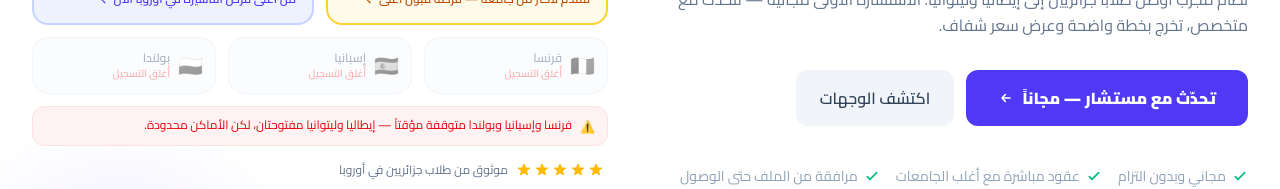
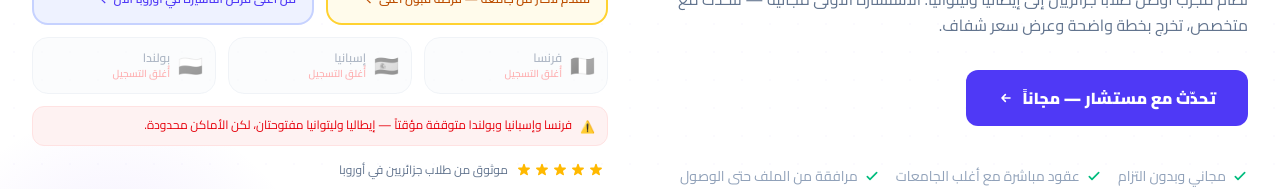
Before and after one commit to HaithemOfficial/elnadjah_webiste, a React (Vite) app: page / in a window 1280 px wide. Shown: the part 578-767 px from the top of the page. Built offline with nearby package versions, Linux system fonts and the light colour scheme.

Commit message:
Move destination finder CTA to destinations section

```diff
--- a/src/components/home/DestinationGrid.jsx
+++ b/src/components/home/DestinationGrid.jsx
@@ -172,6 +172,17 @@ export default function DestinationGrid() {
           <p className="text-slate-500 text-sm mb-4">لست متأكداً من أي وجهة تناسبك أكثر؟</p>
           <div className="flex flex-col sm:flex-row items-center justify-center gap-3">
             <a
+              href="https://finder.elnadjah.com/"
+              target="_blank"
+              rel="noopener noreferrer"
+              className="inline-flex items-center gap-2 bg-white hover:bg-slate-50 text-indigo-700 font-semibold text-sm px-6 py-3 rounded-xl transition-colors border border-indigo-100"
+            >
+              أداة اختيار الوجهة
+              <svg className="w-4 h-4 rtl-flip" fill="none" viewBox="0 0 24 24" stroke="currentColor" strokeWidth={2.5}>
+                <path strokeLinecap="round" strokeLinejoin="round" d="M13 7l5 5m0 0l-5 5m5-5H6" />
+              </svg>
+            </a>
+            <a
               href={APPLY_FORM_URL}
               target="_blank"
               rel="noopener noreferrer"
--- a/src/components/home/HomeHero.jsx
+++ b/src/components/home/HomeHero.jsx
@@ -62,12 +62,6 @@ export default function HomeHero() {
                   <path strokeLinecap="round" strokeLinejoin="round" d="M13 7l5 5m0 0l-5 5m5-5H6" />
                 </svg>
               </a>
-              <Link
-                to="/destinations/italy"
-                className="inline-flex items-center justify-center gap-2 bg-slate-100 hover:bg-slate-200 text-slate-700 font-semibold text-base px-6 py-4 rounded-xl transition-colors"
-              >
-                اكتشف الوجهات
-              </Link>
             </div>
 
             {/* Micro-trust signals */}
```
